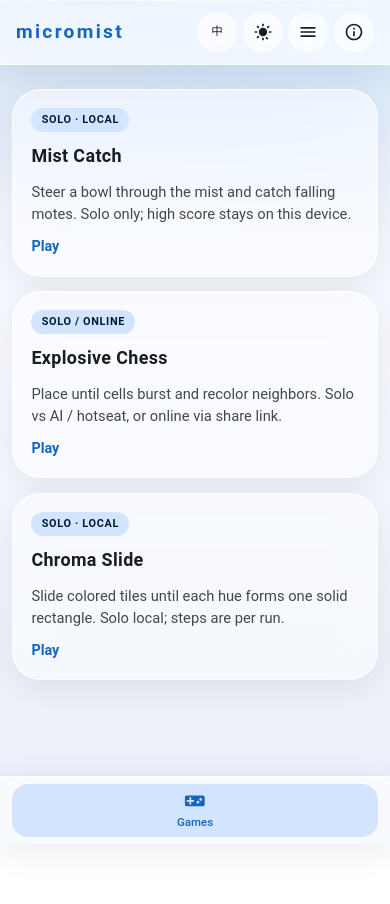
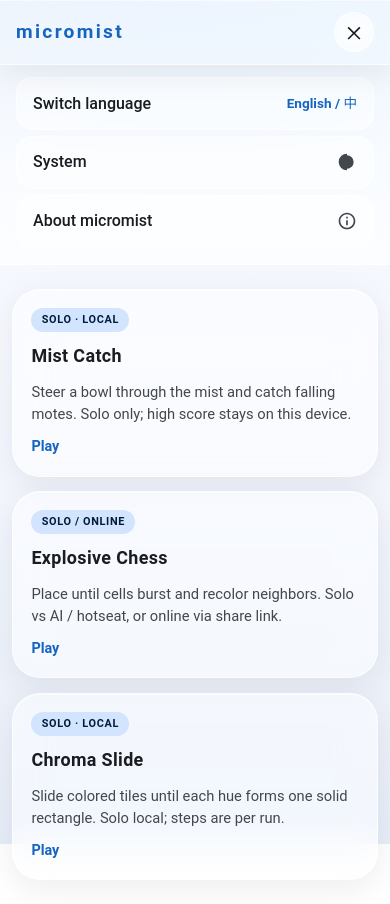
Before and after one commit to GoldenEagle1527/micromist, a React (Vite) app: page / in a window 390 px wide. Both pictures are taken after a click on the button "Menu". Before the commit the page ends 844 px from the top, so only its background shows below. Built offline with nearby package versions, Linux system fonts and the light colour scheme.

Commit message:
Move mobile lang/theme/about into drawer; drop bottom nav
Phone topbar keeps only the menu button; language, theme, and About live in the drawer. Remove the home-only Games bottom bar.

```diff
--- a/src/components/Shell.tsx
+++ b/src/components/Shell.tsx
@@ -26,14 +26,6 @@ function ThemeIcon({ mode }: { mode: "light" | "dark" | "system" }) {
   );
 }
 
-function GamesIcon() {
-  return (
-    <svg viewBox="0 0 24 24" aria-hidden="true">
-      <path d="M21 6H3c-1.1 0-2 .9-2 2v8c0 1.1.9 2 2 2h18c1.1 0 2-.9 2-2V8c0-1.1-.9-2-2-2zm-10 7H8v3H6v-3H3v-2h3V8h2v3h3v2zm4.5 2a1.5 1.5 0 1 1 0-3 1.5 1.5 0 0 1 0 3zm3-3a1.5 1.5 0 1 1 0-3 1.5 1.5 0 0 1 0 3z" />
-    </svg>
-  );
-}
-
 function AboutIcon() {
   return (
     <svg viewBox="0 0 24 24" aria-hidden="true">
@@ -50,32 +42,42 @@ export function Shell() {
   const aboutTitleId = useId();
   const closeBtnRef = useRef<HTMLButtonElement | null>(null);
   const playMatch = useMatch("/play/:slug");
-  const homeMatch = useMatch({ path: "/", end: true });
   const playGame = playMatch?.params.slug
     ? getGame(playMatch.params.slug)
     : undefined;
-  const showBottomNav = Boolean(homeMatch);
   const themeLabel =
     mode === "system" ? t.themeSystem : mode === "light" ? t.themeLight : t.themeDark;
   const langButtonLabel = locale === "zh" ? "EN" : "中";
+  const langRowLabel = locale === "zh" ? "中文 / EN" : "English / 中";
+
+  useEffect(() => {
+    if (!aboutOpen && !menuOpen) return;
+    const onKey = (e: KeyboardEvent) => {
+      if (e.key !== "Escape") return;
+      if (aboutOpen) setAboutOpen(false);
+      else if (menuOpen) setMenuOpen(false);
+    };
+    document.addEventListener("keydown", onKey);
+    return () => document.removeEventListener("keydown", onKey);
+  }, [aboutOpen, menuOpen]);
 
   useEffect(() => {
     if (!aboutOpen) return;
-    const onKey = (e: KeyboardEvent) => {
-      if (e.key === "Escape") setAboutOpen(false);
-    };
-    document.addEventListener("keydown", onKey);
     closeBtnRef.current?.focus();
     const prev = document.body.style.overflow;
     document.body.style.overflow = "hidden";
     return () => {
-      document.removeEventListener("keydown", onKey);
       document.body.style.overflow = prev;
     };
   }, [aboutOpen]);
 
+  const openAbout = () => {
+    setMenuOpen(false);
+    setAboutOpen(true);
+  };
+
   return (
-    <div className={`shell${showBottomNav ? " shell-home" : ""}`}>
+    <div className="shell">
       <header className="topbar">
         <NavLink to="/" className="brand" onClick={() => setMenuOpen(false)}>
           <span className="brand-zh">{t.brand}</span>
@@ -91,7 +93,7 @@ export function Shell() {
         <div className="topbar-actions">
           <button
             type="button"
-            className="icon-btn lang-btn"
+            className="icon-btn lang-btn desktop-only"
             onClick={toggleLocale}
             aria-label={t.langAria}
             title={t.langTitle}
@@ -100,7 +102,7 @@ export function Shell() {
           </button>
           <button
             type="button"
-            className="icon-btn"
+            className="icon-btn desktop-only"
             onClick={cycleMode}
             aria-label={t.themeAria(themeLabel)}
             title={themeLabel}
@@ -112,7 +114,7 @@ export function Shell() {
             className="icon-btn menu-btn"
             aria-expanded={menuOpen}
             aria-controls="mobile-nav"
-            aria-label="Menu"
+            aria-label={t.menuAria}
             onClick={() => setMenuOpen((open) => !open)}
           >
             <svg viewBox="0 0 24 24" aria-hidden="true">
@@ -125,7 +127,7 @@ export function Shell() {
           </button>
           <button
             type="button"
-            className="icon-btn"
+            className="icon-btn desktop-only"
             onClick={() => setAboutOpen(true)}
             aria-label={t.aboutAria}
             title={t.aboutAria}
@@ -138,25 +140,34 @@ export function Shell() {
       <nav
         id="mobile-nav"
         className={`mobile-nav${menuOpen ? " open" : ""}`}
-        aria-label="mobile"
+        aria-label={t.menuAria}
       >
-        <NavLink to="/" end onClick={() => setMenuOpen(false)}>
-          {t.navGamesMobile}
-        </NavLink>
+        <button type="button" className="mobile-nav-item" onClick={toggleLocale}>
+          <span className="mobile-nav-item-label">{t.langAria}</span>
+          <span className="mobile-nav-item-value">{langRowLabel}</span>
+        </button>
+        <button
+          type="button"
+          className="mobile-nav-item"
+          onClick={cycleMode}
+          aria-label={t.themeAria(themeLabel)}
+        >
+          <span className="mobile-nav-item-label">{themeLabel}</span>
+          <span className="mobile-nav-item-icon" aria-hidden="true">
+            <ThemeIcon mode={mode} />
+          </span>
+        </button>
+        <button type="button" className="mobile-nav-item" onClick={openAbout}>
+          <span className="mobile-nav-item-label">{t.aboutAria}</span>
+          <span className="mobile-nav-item-icon" aria-hidden="true">
+            <AboutIcon />
+          </span>
+        </button>
       </nav>
 
       <main className="main">
         <Outlet />
       </main>
-
-      {showBottomNav ? (
-        <nav className="bottom-nav" aria-label="bottom">
-          <NavLink to="/" end>
-            <GamesIcon />
-            {t.navGames}
-          </NavLink>
-        </nav>
-      ) : null}
 
       <footer className="footer">
         <span>{t.footer}</span>
--- a/src/i18n/locales/en.ts
+++ b/src/i18n/locales/en.ts
@@ -5,6 +5,7 @@ export const en: Dict = {
   brandSub: "微渺",
   navGames: "Games",
   navGamesMobile: "Games",
+  menuAria: "Menu",
   themeSystem: "System",
   themeLight: "Light",
   themeDark: "Dark",
--- a/src/i18n/locales/zh.ts
+++ b/src/i18n/locales/zh.ts
@@ -5,6 +5,7 @@ export const zh: Dict = {
   brandSub: "micromist",
   navGames: "游戏",
   navGamesMobile: "游戏",
+  menuAria: "菜单",
   themeSystem: "跟随系统",
   themeLight: "浅色",
   themeDark: "深色",
--- a/src/i18n/types.ts
+++ b/src/i18n/types.ts
@@ -5,6 +5,7 @@ export type Dict = {
   brandSub: string;
   navGames: string;
   navGamesMobile: string;
+  menuAria: string;
   themeSystem: string;
   themeLight: string;
   themeDark: string;
--- a/src/index.css
+++ b/src/index.css
@@ -277,6 +277,51 @@ input {
 
 .menu-btn {
   display: inline-flex;
+}
+
+.desktop-only {
+  display: none;
+}
+
+.mobile-nav-item {
+  display: flex;
+  align-items: center;
+  justify-content: space-between;
+  gap: 0.75rem;
+  width: 100%;
+  padding: 0.85rem 1rem;
+  border-radius: var(--md-sys-shape-corner-md);
+  border: 1px solid var(--glass-border);
+  background: var(--glass-bg);
+  color: var(--md-sys-color-on-surface);
+  font: inherit;
+  text-align: left;
+  cursor: pointer;
+}
+
+.mobile-nav-item:active {
+  transform: scale(0.99);
+}
+
+.mobile-nav-item-label {
+  font-weight: 500;
+}
+
+.mobile-nav-item-value {
+  font-size: 0.85rem;
+  font-weight: 700;
+  color: var(--md-sys-color-primary);
+}
+
+.mobile-nav-item-icon {
+  display: inline-flex;
+  color: var(--md-sys-color-on-surface-variant);
+}
+
+.mobile-nav-item-icon svg {
+  width: 1.25rem;
+  height: 1.25rem;
+  fill: currentColor;
 }
 
 .mobile-nav {
@@ -563,10 +608,6 @@ button:disabled {
   font-weight: 600;
 }
 
-.shell-home .main {
-  padding-bottom: calc(5.5rem + var(--safe-bottom));
-}
-
 .bottom-nav {
   display: flex;
   position: fixed;
@@ -622,17 +663,13 @@ button:disabled {
     display: none;
   }
 
+  .desktop-only {
+    display: inline-flex;
+  }
+
   .mobile-nav,
   .mobile-nav.open {
     display: none;
-  }
-
-  .bottom-nav {
-    display: none;
-  }
-
-  .shell-home .main {
-    padding-bottom: 1.5rem;
   }
 
   .main {
```
